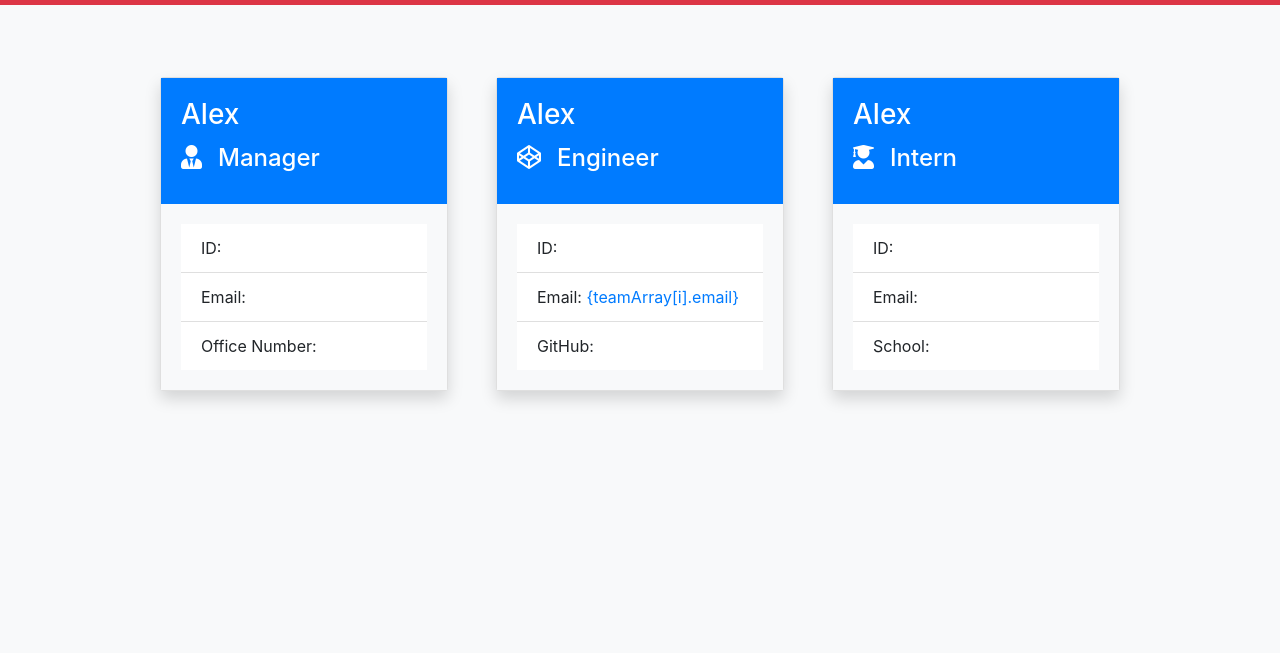
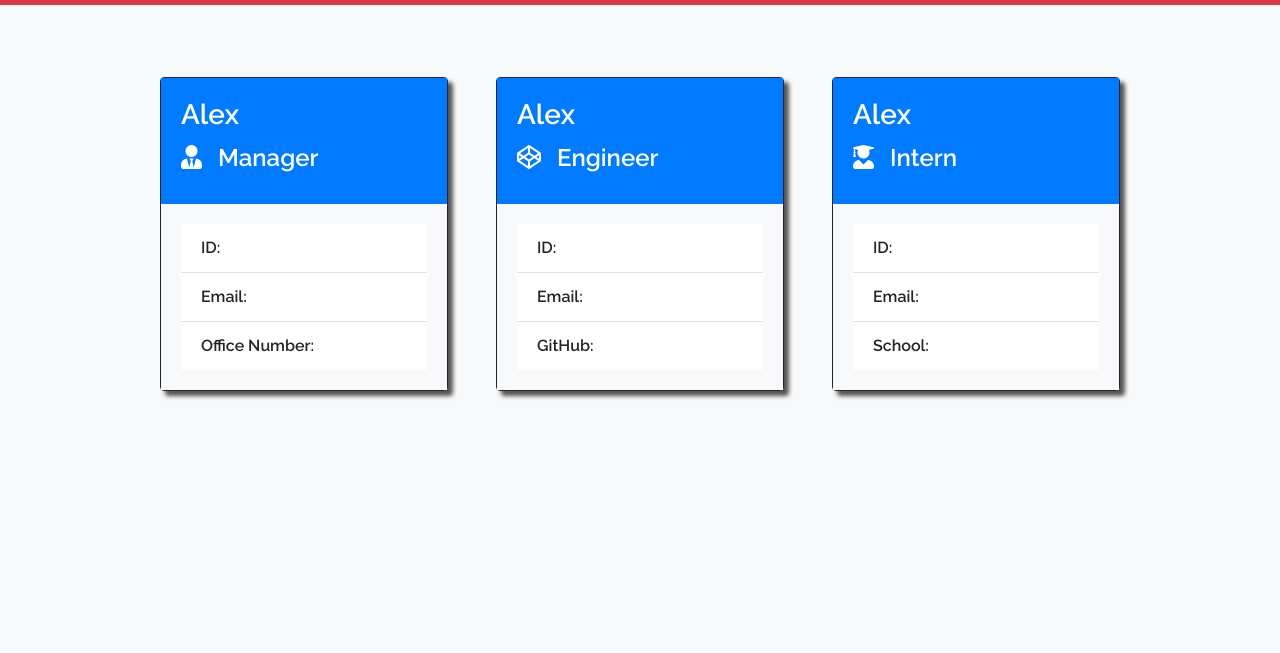
Before and after one commit to Alexva397/team-profile-generator, a website: page src/index.html in a window 1280 px wide. Shown: the part 147-800 px from the top of the page. Drawn offline with nearby package versions, Linux system fonts and the light colour scheme.

Commit message:
added style.css, completed file generation, added a generated team.html in dist folder

```diff
--- a/src/index.html
+++ b/src/index.html
@@ -5,18 +5,21 @@
     <meta http-equiv="X-UA-Compatible" content="IE=edge">
     <meta name="viewport" content="width=device-width, initial-scale=1.0">
     <link rel="stylesheet" href="https://stackpath.bootstrapcdn.com/bootstrap/4.5.2/css/bootstrap.min.css">
+    <link rel="preconnect" href="https://fonts.gstatic.com">
+    <link href="https://fonts.googleapis.com/css2?family=Raleway:wght@600&display=swap" rel="stylesheet">
     <link rel="stylesheet" href="https://cdnjs.cloudflare.com/ajax/libs/font-awesome/5.11.2/css/all.min.css">
+    <link rel="stylesheet" type="text/css" href="./style.css" />
     <title>MY Team</title>
 </head>
 <body class="bg-light">
     <div class="container-fluid">
         <div class="row justify-content-center align-items-center bg-danger text-white">
-            <h1 class="p-5">My Team</h1>
+            <h1 class="p-5">My Team<i class="fas fa-users ml-4"></i></h1>
         </div>
     </div>
     <div class="container-fluid p-5">
         <div class="row justify-content-center">
-            <div class="card m-4 shadow bg-body rounded" style="width: 18rem;">
+            <div class="card m-4 team-member-card" style="width: 18rem;">
                 <div class="card-body bg-primary text-white">
                     <h3 class="card-title">Alex</h3>
                     <h4 class="card-title"><i class="fas fa-user-tie mr-3"></i>Manager</h4>
@@ -29,7 +32,7 @@
                     </ul>
                 </div>
             </div>
-            <div class="card m-4 shadow bg-body rounded" style="width: 18rem;">
+            <div class="card m-4 team-member-card" style="width: 18rem;">
                 <div class="card-body bg-primary text-white">
                     <h3 class="card-title">Alex</h3>
                     <h4 class="card-title"><i class="fab fa-codepen mr-3"></i>Engineer</h4>
@@ -37,12 +40,12 @@
                 <div class="card-body bg-light">
                     <ul class="list-group list-group-flush">
                         <li class="list-group-item">ID:</li>
-                        <li class="list-group-item">Email: <a href="mailto:${teamArray[i].email}">{teamArray[i].email}</a></li>
+                        <li class="list-group-item">Email: </li>
                         <li class="list-group-item">GitHub:</li>
                     </ul>
                 </div>
             </div>
-            <div class="card m-4 shadow bg-body rounded" style="width: 18rem;">
+            <div class="card m-4 team-member-card" style="width: 18rem;">
                 <div class="card-body bg-primary text-white">
                     <h3 class="card-title">Alex</h3>
                     <h4 class="card-title"><i class="fas fa-user-graduate mr-3"></i>Intern</h4>
--- a/src/page-template.js
+++ b/src/page-template.js
@@ -6,20 +6,22 @@ const htmlHead =
     <meta http-equiv="X-UA-Compatible" content="IE=edge">
     <meta name="viewport" content="width=device-width, initial-scale=1.0">
     <link rel="stylesheet" href="https://stackpath.bootstrapcdn.com/bootstrap/4.5.2/css/bootstrap.min.css">
+    <link rel="preconnect" href="https://fonts.gstatic.com">
+    <link href="https://fonts.googleapis.com/css2?family=Raleway:wght@600&display=swap" rel="stylesheet">
     <link rel="stylesheet" href="https://cdnjs.cloudflare.com/ajax/libs/font-awesome/5.11.2/css/all.min.css">
+    <link rel="stylesheet" type="text/css" href="./style.css" />
     <title>MY Team</title>
 </head>
 <body class="bg-light">
     <div class="container-fluid">
         <div class="row justify-content-center align-items-center bg-danger text-white">
-            <h1 class="p-5">My Team</h1>
+            <h1 class="p-5">My Team <i class="fas fa-users ml-4"></i></h1>
         </div>
     </div>
     <div class="container-fluid p-5">
         <div class="row justify-content-center">`;
 
 let teamCards = ``;
-
 
 const htmlFoot = `
         </div>
@@ -32,7 +34,7 @@ const writeHTML = (teamArray) => {
  for (let i = 0; i < teamArray.length; i++) {
     if (teamArray[i].getRole() === 'Manager') {
          teamCards += `
-            <div class="card m-4 shadow bg-body rounded" style="width: 18rem;">
+            <div class="card m-4 team-member-card" style="width: 18rem;">
                 <div class="card-body bg-primary text-white">
                     <h3 class="card-title">${teamArray[i].name}</h3>
                     <h4 class="card-title"><i class="fas fa-user-tie mr-3"></i>Manager</h4>
@@ -47,7 +49,7 @@ const writeHTML = (teamArray) => {
             </div>`;
     } else if (teamArray[i].getRole() === 'Engineer') {
         teamCards += `
-            <div class="card m-4 shadow bg-body rounded" style="width: 18rem;">
+            <div class="card m-4 team-member-card" style="width: 18rem;">
                 <div class="card-body bg-primary text-white">
                     <h3 class="card-title">${teamArray[i].name}</h3>
                     <h4 class="card-title"><i class="fab fa-codepen mr-3"></i>Engineer</h4>
@@ -62,7 +64,7 @@ const writeHTML = (teamArray) => {
             </div>`;
     } else if (teamArray[i].getRole() === 'Intern') {
         teamCards += `
-            <div class="card m-4 shadow bg-body rounded" style="width: 18rem;">
+            <div class="card m-4 team-member-card" style="width: 18rem;">
                 <div class="card-body bg-primary text-white">
                     <h3 class="card-title">${teamArray[i].name}</h3>
                     <h4 class="card-title"><i class="fas fa-user-graduate mr-3"></i>Intern</h4>
@@ -80,6 +82,4 @@ const writeHTML = (teamArray) => {
  return `${htmlHead}${teamCards}${htmlFoot}`;
 }
 
-
-
 module.exports = writeHTML;
--- /dev/null
+++ b/src/style.css
@@ -0,0 +1,9 @@
+body {
+    font-family: 'Raleway', sans-serif;
+}
+
+.team-member-card {
+    border-radius: 4px;
+    box-shadow: 5px 5px 4px 0px rgba(0,0,0,0.67);
+    border: .5px solid rgb(38, 37, 46);
+}
```
Also changed, not shown: index.js (+2 -10 lines), README.md, dist/style.css (added), dist/view.html (added).
